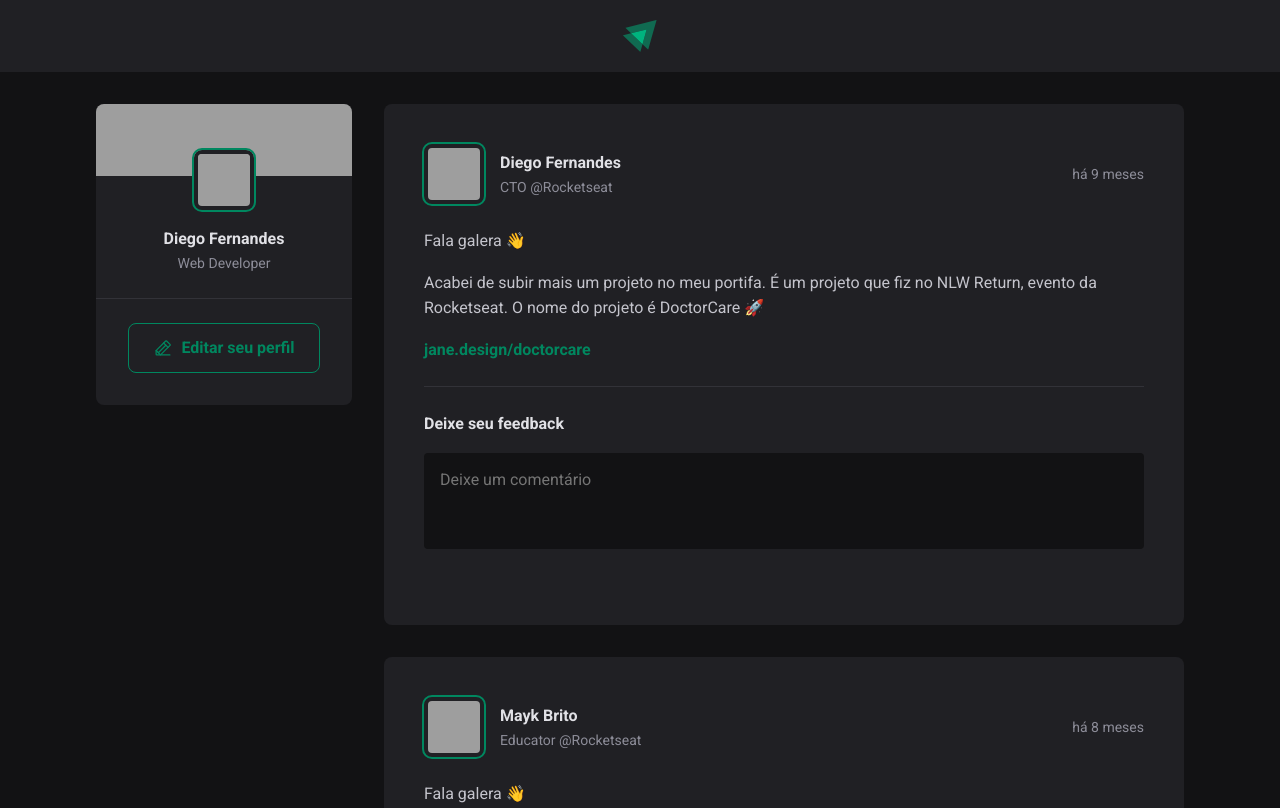
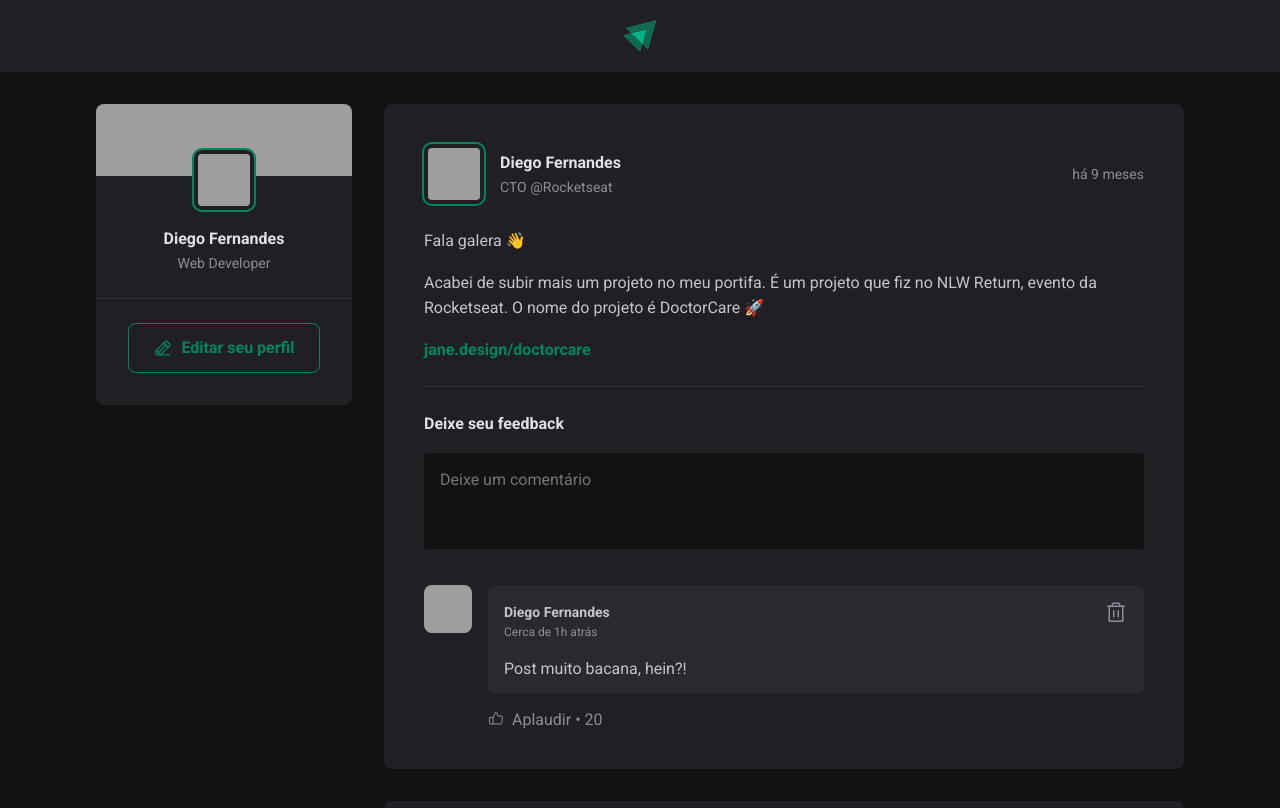
Before and after one commit to Marcelovqvd/2023_Ignite-React-projeto01, a React (Vite) app: page / in a window 1280 px wide. Shown: the top 808 px of the page. Built offline with nearby package versions, Linux system fonts and the light colour scheme; grey boxes are pictures that could not be loaded.

Commit message:
aula - Comunicação entre componentes

```diff
--- a/src/components/Comment.jsx
+++ b/src/components/Comment.jsx
@@ -3,10 +3,11 @@ import styles from './Comment.module.css';
 import { ThumbsUp, Trash } from 'phosphor-react';
 import { Avatar } from './Avatar';
 
-export function Comment({ content, setComments }) {
+export function Comment({ content, onDeleteComment }) {
   function handleDeleteComment() {
-    setComments([])
+    onDeleteComment(content);
   }
+
   return (
     <div className={styles.comment}>
       <Avatar hasBorder={false} src="https://github.com/diego3g.png" alt="" />
@@ -19,7 +20,7 @@ export function Comment({ content, setComments }) {
               <time title="11 de Maio às 08:13h" dateTime="2022-05-11 08:13:00">Cerca de 1h atrás</time>
             </div>
 
-            <button title="Deletar comentário" onClick={handleDeleteComment}>
+            <button onClick={handleDeleteComment} title="Deletar comentário">
               <Trash size={24} />
             </button>
           </header>
--- a/src/components/Post.jsx
+++ b/src/components/Post.jsx
@@ -8,7 +8,9 @@ import { Comment } from './Comment';
 import styles from './Post.module.css';
 
 export function Post({ author, publishedAt, content }) {
-  const [comments, setComments] = useState([]);
+  const [comments, setComments] = useState([
+    'Post muito bacana, hein?!'
+  ]);
 
   const [newCommentText, setNewCommentText] = useState('');
 
@@ -30,6 +32,10 @@ export function Post({ author, publishedAt, content }) {
 
   function handleNewCommentChange() {
     setNewCommentText(event.target.value);
+  }
+
+  function deleteComment(comment) {
+    console.log(`Deletar comentário ${comment}`)
   }
 
   return (
@@ -75,7 +81,13 @@ export function Post({ author, publishedAt, content }) {
 
       <div className={styles.commentList}>
         {comments.map(comment => {
-          return <Comment key={comment} content={comment} setComments={setComments} />
+          return (
+            <Comment
+              key={comment}
+              content={comment}
+              onDeleteComment={deleteComment}
+            />
+          )
         })}
       </div>
     </article>
```
